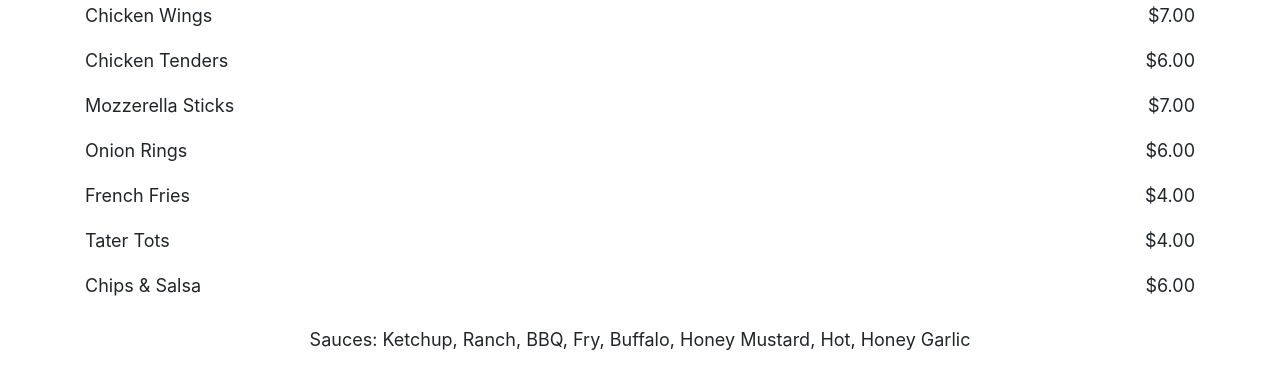
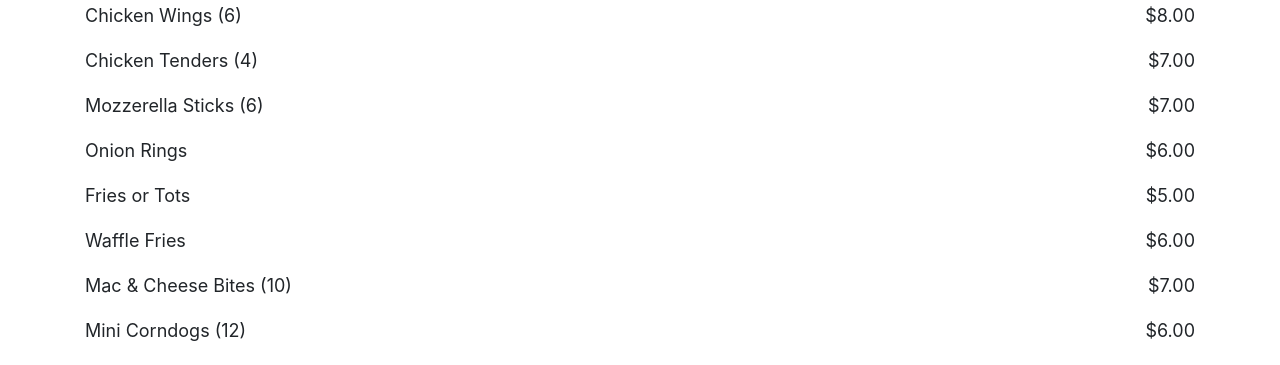
Before and after one commit to levijplant/hopsandvines, a React app: page /menu in a window 1280 px wide. Shown: the part 208-573 px from the top of the page. Built offline with nearby package versions, Linux system fonts and the light colour scheme.

Commit message:
updating hours and menu

```diff
--- a/src/components/LocationHours.js
+++ b/src/components/LocationHours.js
@@ -33,9 +33,7 @@ const LocationHours = () => {
                     </div>
                     <div className="hours">
                         <h1>Hours</h1>
-                        <p>Monday - Thursday: 2:00 PM - 10:00 PM</p>
-                        <p>Friday - Saturday: 2:00 PM - 10:00 PM</p>
-                        <p>Sunday: 12:00 PM - 8:00 PM</p>
+                        <p>Open Every Day: 2:00 PM - 10:00 PM</p>
                     </div>
                 </Col>
                 <Col className='map-container-nonmobile'>
--- a/src/components/Menu.js
+++ b/src/components/Menu.js
@@ -13,13 +13,16 @@ const Menu = () => {
             <Row>
                 <Col width={8} className="menu-items-column">
                     <ul className="menu-item-list">
-                        <li>Chicken Wings</li>
-                        <li>Chicken Tenders</li>
-                        <li>Mozzerella Sticks</li>
+                        <li>Chicken Wings (6)</li>
+                        <li>Chicken Tenders (4)</li>
+                        <li>Mozzerella Sticks (6)</li>
                         <li>Onion Rings</li>
-                        <li>French Fries</li>
-                        <li>Tater Tots</li>
-                        <li>Chips & Salsa</li>
+                        <li>Fries or Tots</li>
+                        <li>Waffle Fries</li>
+                        <li>Mac & Cheese Bites (10)</li>
+                        <li>Mini Corndogs (12)</li>
+                        <li>Jalapeño Poppers (8)</li>
+                        <li>Green Beans</li>
                     </ul>
                 </Col>
                 <Col
@@ -28,13 +31,16 @@ const Menu = () => {
                     style={{ textAlign: 'right' }}
                 >
                     <ul className="menu-price-list">
+                        <li>$8.00</li>
+                        <li>$7.00</li>
+                        <li>$7.00</li>
+                        <li>$6.00</li>
+                        <li>$5.00</li>
+                        <li>$6.00</li>
                         <li>$7.00</li>
                         <li>$6.00</li>
                         <li>$7.00</li>
-                        <li>$6.00</li>
-                        <li>$4.00</li>
-                        <li>$4.00</li>
-                        <li>$6.00</li>
+                        <li>$7.00</li>
                     </ul>
                 </Col>
             </Row>
```
Also changed, not shown: build/asset-manifest.json, build/index.html, build/service-worker.js, 6 other files.
